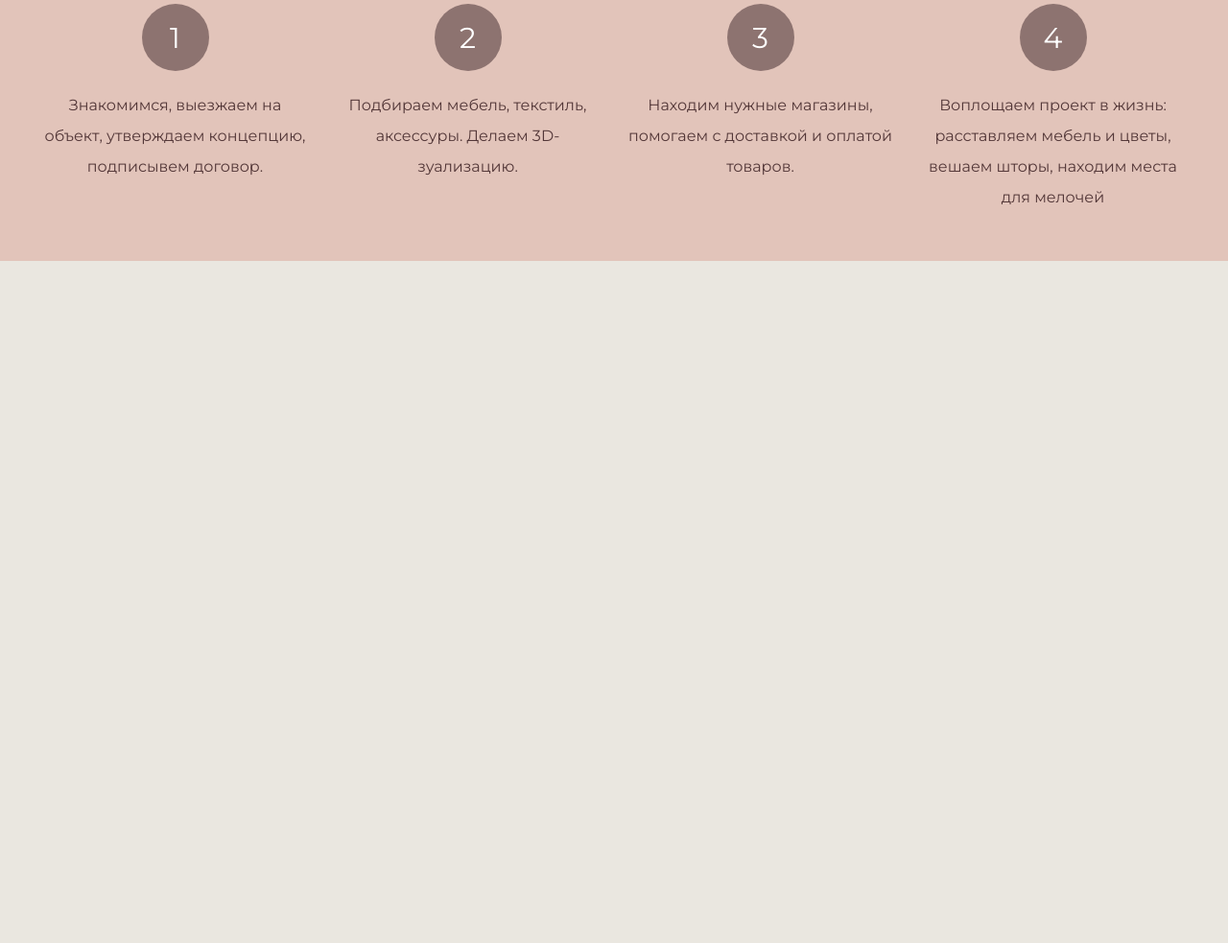
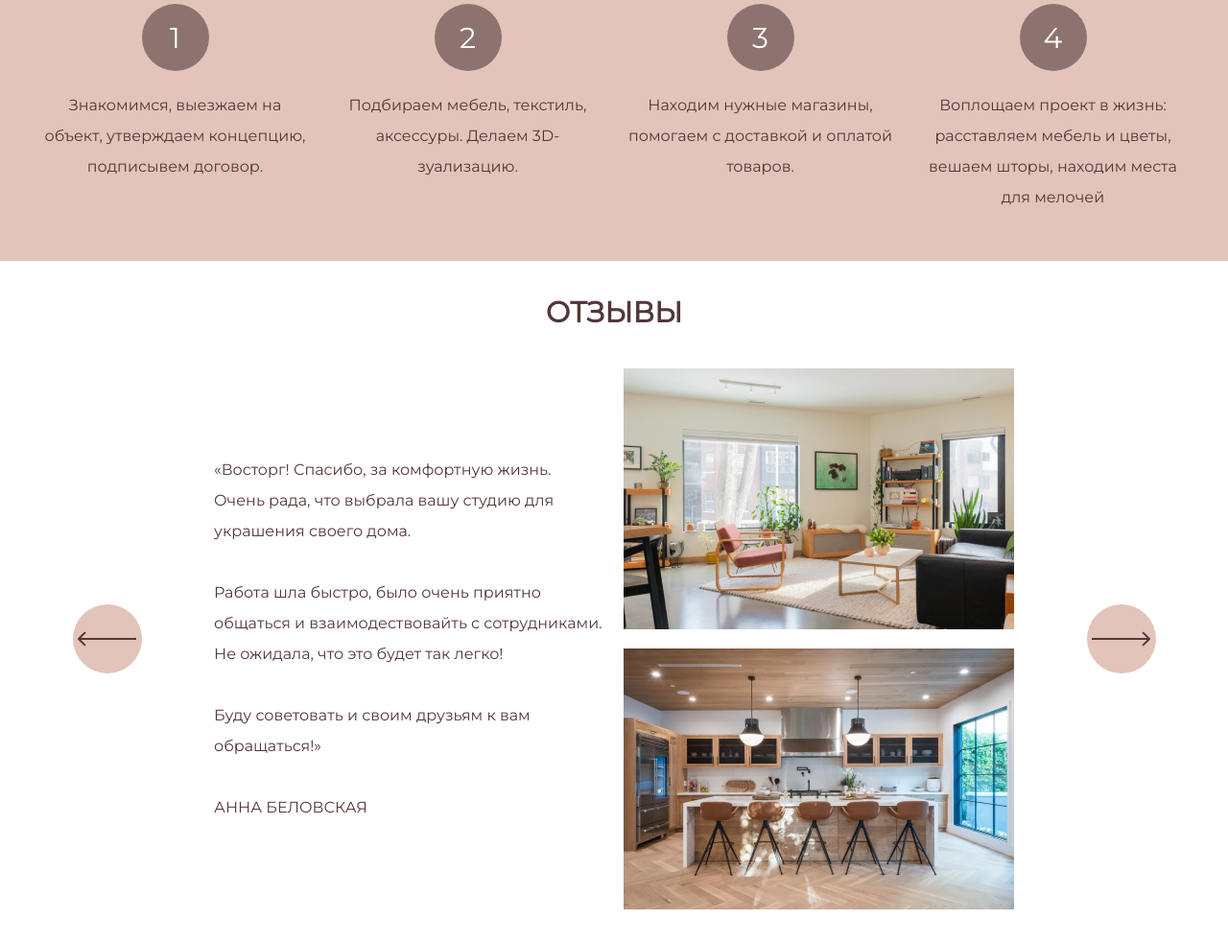
Before and after one commit to MaksFenek/University-education, a PHP site: page / in a window 1280 px wide. Shown: the part 3572-4555 px from the top of the page at 96% size. Before the commit the page ends 3844 px from the top, so only its background shows below. Run offline with PHP 8.4, Linux system fonts and the light colour scheme.

Commit message:
added reviews section

```diff
--- a/web/web_368/index.html
+++ b/web/web_368/index.html
@@ -219,6 +219,36 @@
           </div>
         </div>
       </section>
+      <section class="reviews">
+        <h3 class="reviews__title">Отзывы</h3>
+        <div class="reviews-container">
+          <div class="reviews-container__back-arrow">
+            <img src="./assets/arrow.svg" alt="back" />
+          </div>
+          <div class="reviews-card">
+            <p class="reviews-card__description">
+              «Восторг! Спасибо, за комфортную жизнь. Очень рада, что выбрала
+              вашу студию для украшения своего дома.<br /><br />
+
+              Работа шла быстро, было очень приятно общаться и взаимодествовайть
+              с сотрудниками. Не ожидала, что это будет так легко!<br /><br />
+
+              Буду советовать и своим друзьям к вам обращаться!»<br /><br />
+
+              АННА БЕЛОВСКАЯ
+            </p>
+            <div class="reviews-card-imgs">
+              <img src="./assets/review1.jpg" alt="" /><img
+                src="./assets/review2.jpg"
+                alt=""
+              />
+            </div>
+          </div>
+          <div class="reviews-container__forward-arrow">
+            <img src="./assets/arrow.svg" alt="forword" />
+          </div>
+        </div>
+      </section>
     </main>
   </body>
 </html>
--- a/web/web_368/styles/layout/_index.scss
+++ b/web/web_368/styles/layout/_index.scss
@@ -3,3 +3,4 @@
 @forward 'command';
 @forward 'about';
 @forward 'header';
+@forward 'reviews';
--- a/web/web_368/styles/main.css
+++ b/web/web_368/styles/main.css
@@ -266,4 +266,49 @@ h3 {
   max-width: 424px;
   line-height: 1.5;
   margin-bottom: 24px;
+}
+
+.reviews {
+  padding: 35px 0;
+}
+.reviews__title {
+  text-transform: uppercase;
+  text-align: center;
+  margin-bottom: 40px;
+}
+.reviews-container {
+  display: flex;
+  justify-content: space-evenly;
+  align-items: center;
+}
+.reviews-container__back-arrow {
+  transform: rotate(180deg);
+}
+.reviews-container__back-arrow, .reviews-container__forward-arrow {
+  height: 72px;
+  width: 72px;
+  background: #E2C4BA;
+  display: flex;
+  justify-content: center;
+  align-items: center;
+  border-radius: 50%;
+}
+.reviews-card {
+  display: flex;
+  justify-content: space-around;
+  align-items: center;
+}
+.reviews-card__description {
+  max-width: 407px;
+  line-height: 2;
+  margin-right: 20px;
+}
+.reviews-card-imgs {
+  display: flex;
+  justify-content: space-between;
+  align-items: center;
+  flex-direction: column;
+}
+.reviews-card-imgs img:first-child {
+  margin-bottom: 20px;
 }/*# sourceMappingURL=main.css.map */
```
Also changed, not shown: web/web_368/styles/layout/_reviews.scss (added, +47 -0 lines), web/web_368/assets/review1.jpg (added), web/web_368/assets/review2.jpg (added), 1 other file.
